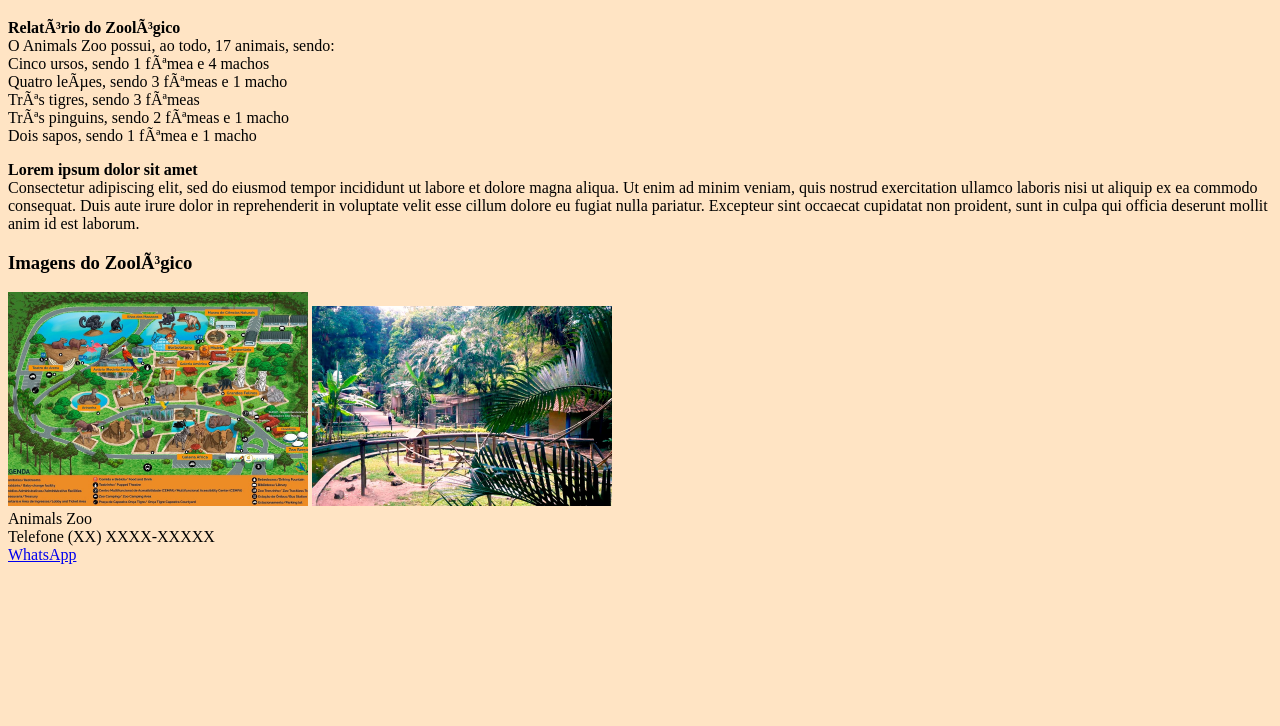
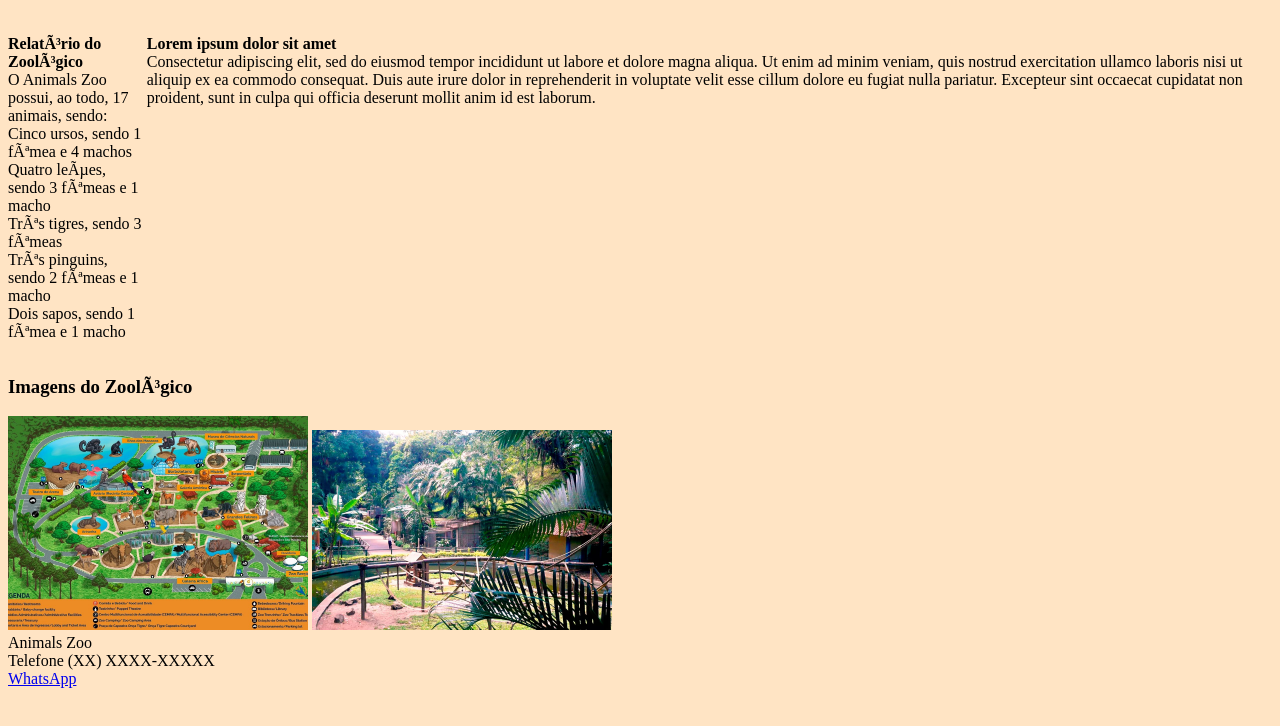
Before and after one commit to rafaplinta/site-zoologico, a plain HTML site: page index.html in a window 1280 px wide. Shown: the part 62-788 px from the top of the page. Drawn offline with Linux system fonts and the light colour scheme.

Commit message:
Alinhei as caixas de texto

```diff
--- a/index.html
+++ b/index.html
@@ -8,6 +8,8 @@
     </head>
     <body>
     <h1>Animals Zoo</h1>
+<div id="box">
+    <div id="relatorio-zoo">
     <p><strong>Relatório do Zoológico</strong><br>
     O Animals Zoo possui, ao todo, 17 animais, sendo:<br>
     Cinco ursos, sendo 1 fêmea e 4 machos <br>
@@ -16,13 +18,16 @@
     Três pinguins, sendo 2 fêmeas e 1 macho<br>
     Dois sapos, sendo 1 fêmea e 1 macho<br>
     </p>
-
+    </div>
+    <div id="outras-infos">
     <p><strong>Lorem ipsum dolor sit amet</strong><br>
     Consectetur adipiscing elit, sed do eiusmod tempor incididunt ut labore et dolore magna aliqua.
     Ut enim ad minim veniam, quis nostrud exercitation ullamco laboris nisi ut aliquip ex ea commodo consequat.
     Duis aute irure dolor in reprehenderit in voluptate velit esse cillum dolore eu fugiat nulla pariatur.
     Excepteur sint occaecat cupidatat non proident, sunt in culpa qui officia deserunt mollit anim id est laborum.
     </p>
+    </div>
+</div>
 
     <h3>Imagens do Zoológico</h3>
     <img src="mapa-zoo.jpeg" alt="Mapa do zoológico Animals Zoo" width="300px">
--- a/style.css
+++ b/style.css
@@ -6,3 +6,8 @@ h1 {
     font-family:Verdana, Geneva, Tahoma, sans-serif;
     text-align:center;
 }
+
+#box {
+    display:flex;
+
+}
```
